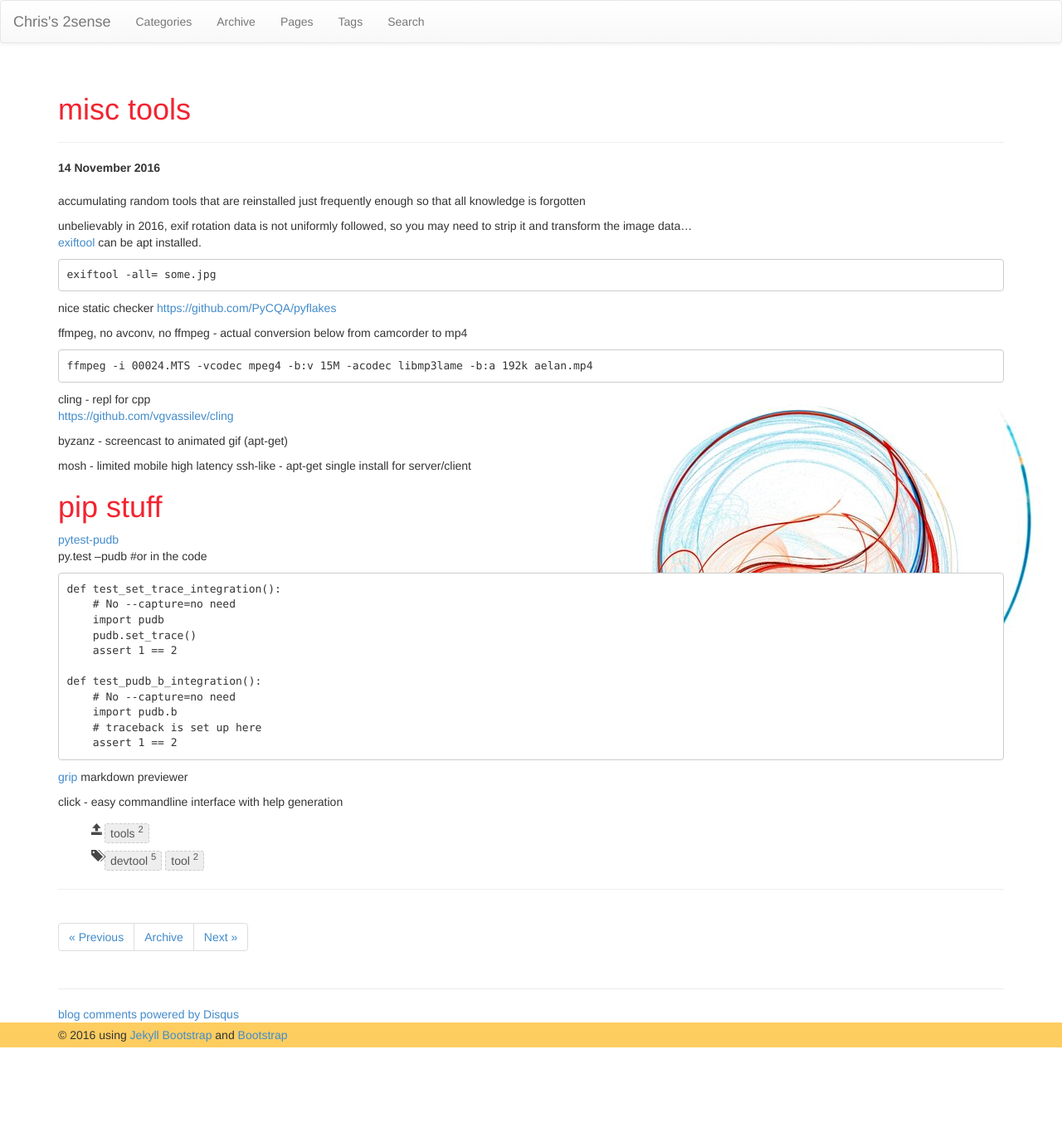
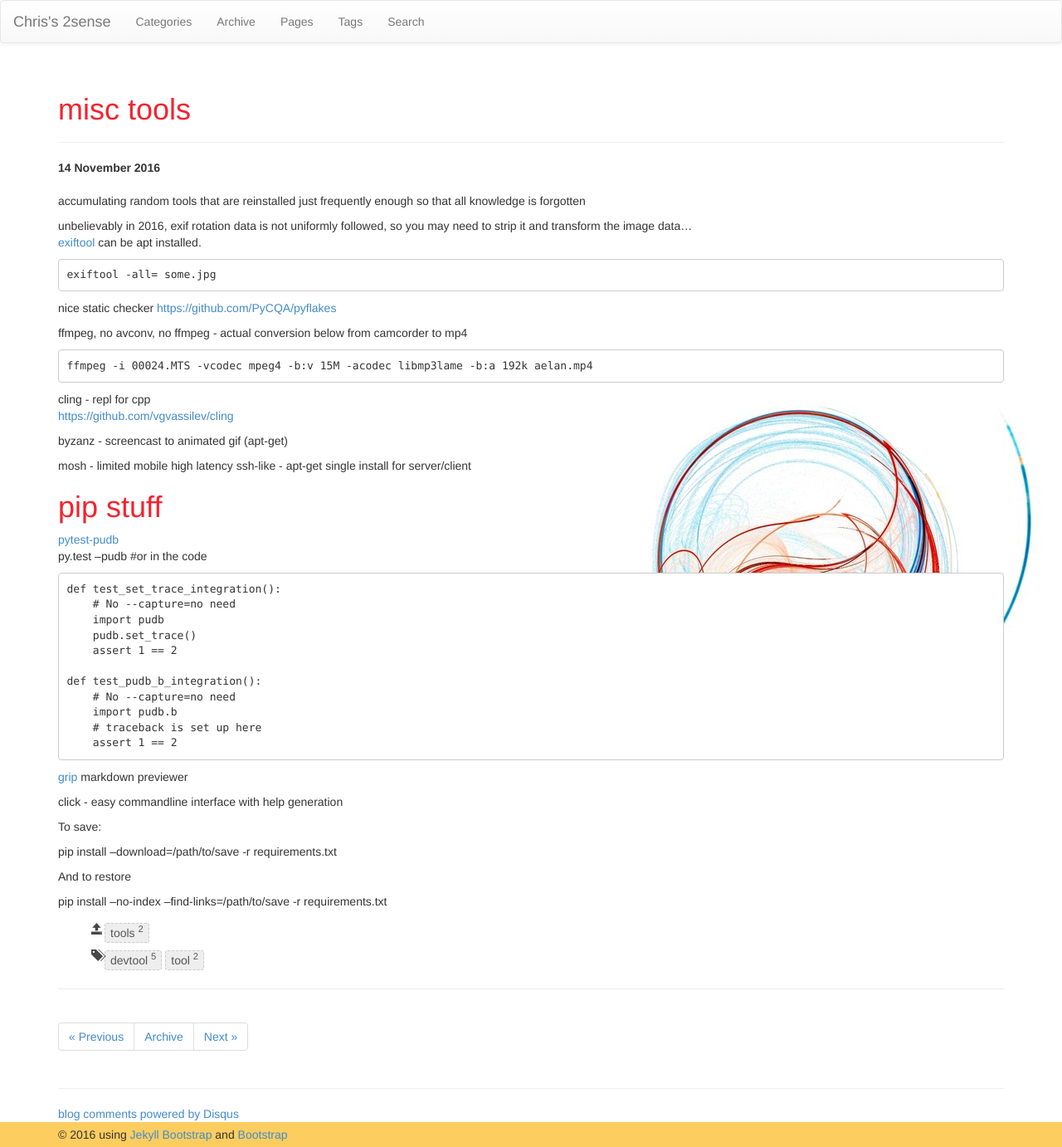
Before and after one commit to faizanvahevaria/chrisamow.github.io, a Jekyll site: the page built from _posts/2016-11-14-misc-tools.md, in a window 1280 px wide. Shown: the whole page at 83% size. Built offline with Jekyll 4.4.1, drawn with Linux system fonts in a browser that asks for light colours; nearby versions of some CDN libraries; comment, search, counter and statistics services are not loaded; before the commit the page ends 1262 px from its top, so only the background shows below that.

Commit message:
blog content

```diff
--- a/_posts/2016-11-14-misc-tools.md
+++ b/_posts/2016-11-14-misc-tools.md
@@ -56,3 +56,12 @@ mosh - limited mobile high latency ssh-like - apt-get single install for server/
 
 
 click - easy commandline interface with help generation
+
+
+To save:
+
+pip install --download=/path/to/save -r requirements.txt
+
+And to restore
+
+pip install --no-index --find-links=/path/to/save -r requirements.txt
```
